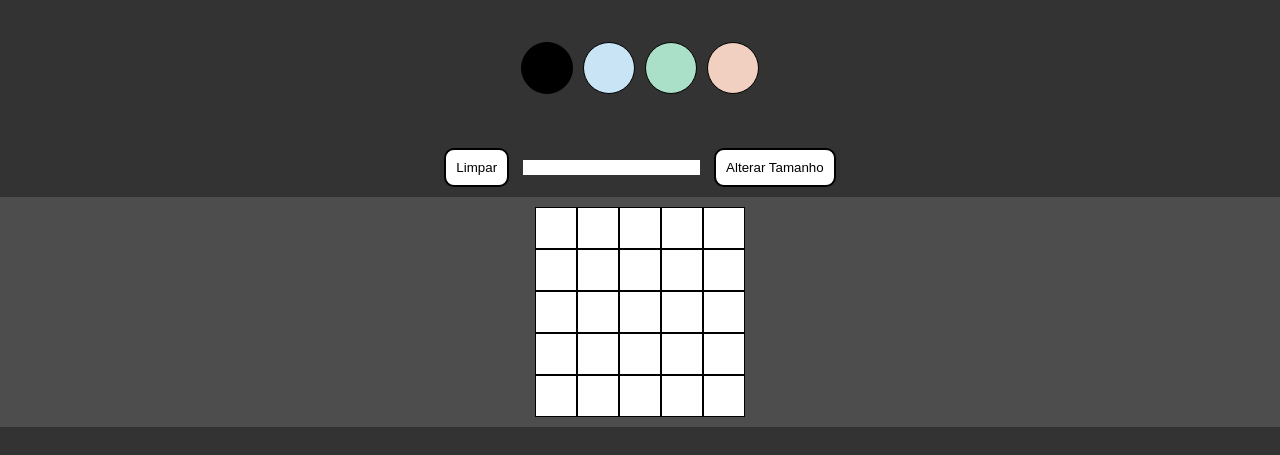
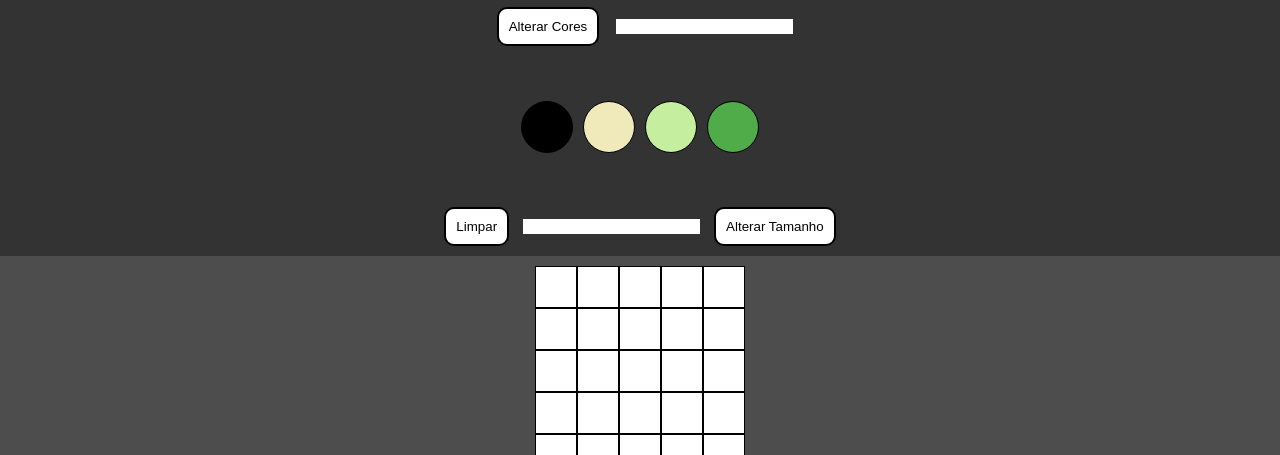
Before and after one commit to Murilo-Rainho/Pixel-Art, a plain HTML site: page index.html in a window 1280 px wide. Shown: the part 197-652 px from the top of the page. Drawn offline with Linux system fonts and the light colour scheme.

Commit message:
randomizando cores sem recarregar página

```diff
--- a/index.html
+++ b/index.html
@@ -18,7 +18,8 @@
 				<section class="header2">
 					<div class="palette-name">
 						<h1 id="title">Paleta de Cores</h1>
-            <!-- <input type="number" min="1" name="numberOfColors" id="palette-size"> -->
+            <button type="button" form="randomly" class="butao" id="random-collors">Alterar Cores</button>
+            <input type="number" min="1" name="numberOfColors" id="palette-size">
 					</div>
 	  			<div id="color-palette"></div>
 					<button type="button" form="eraserAll" class="butao" id="clear-board">Limpar</button>
--- a/script.js
+++ b/script.js
@@ -3,8 +3,8 @@ const pixelBoard = document.querySelector('#pixel-board');
 const eraser = document.querySelector('#clear-board');
 const boardSize = document.querySelector('#board-size');
 const generateBoard = document.querySelector('#generate-board');
-const colorSelected = [`${randomColors()}`, `${randomColors()}`, `${randomColors()}`];
 let n1 = 5;
+const randomizing = document.querySelector('#random-collors');
 
 // Cria as divs da paleta de cores para selecionar a cor para pintar
 function createPaletteDivs () {
@@ -21,7 +21,7 @@ function createPaletteDivs () {
 			div.className = 'color';
 			colorPalette.appendChild(div);
 			div = document.querySelector('#color-palette').lastElementChild;
-			div.style.backgroundColor = colorSelected[index - 1];
+			div.style.backgroundColor = randomColors();
 		}
 
 	}
@@ -164,14 +164,93 @@ boardSize.addEventListener('keypress', (event) => {
 })
 
 // Gera cores hexadecimais aleatórias
+// function randomColors () {
+// 	let abc = 'ABCDEF';
+// 	let letter1 = abc[Math.floor(Math.random() * 6)];
+// 	let numbers1 = Math.floor(Math.random() * 10);
+// 	let letter2 = abc[Math.floor(Math.random() * 6)];
+// 	let numbers2 = Math.floor(Math.random() * 10);
+// 	let letter3 = abc[Math.floor(Math.random() * 6)];
+// 	let numbers3 = Math.floor(Math.random() * 10);
+// 	let color = `#${letter1}${numbers1}${letter2}${numbers2}${letter3}${numbers3}`;
+// 	return color;
+// }
+
+// Cria cor aleatória no formato rgb(xxx, xxx, xxx)
 function randomColors () {
-	let abc = 'ABCDEF';
-	let letter1 = abc[Math.floor(Math.random() * 6)];
-	let numbers1 = Math.floor(Math.random() * 10);
-	let letter2 = abc[Math.floor(Math.random() * 6)];
-	let numbers2 = Math.floor(Math.random() * 10);
-	let letter3 = abc[Math.floor(Math.random() * 6)];
-	let numbers3 = Math.floor(Math.random() * 10);
-	let color = `#${letter1}${numbers1}${letter2}${numbers2}${letter3}${numbers3}`;
-	return color;
+	let number1;
+	let number2;
+	let number3;
+	let n2;
+	let n3;
+
+	for (let index = 0; index < 3; index++) {
+	let n1 = Math.floor(Math.random() * 3);
+		if (n1 == 2) {
+			n2 = Math.floor(Math.random() * 6);
+		} else {
+			n2 = Math.floor(Math.random() * 10);
+		}
+		if (n1 == 2 && n2 == 5) {
+			n3 = Math.floor(Math.random() * 1);
+		} else {
+			n3 = Math.floor(Math.random() * 10);
+		}
+		if (index == 0) {
+			if (n1 == 0) {
+				if (n2 == 0) {
+					if (n3 == 0) {
+						number1 = '0';
+					} else {
+						number1 = `${n3}`;
+					}
+				} else {
+					number1 = `${n2}${n3}`;
+				}
+			} else {
+				number1 = `${n1}${n2}${n3}`;
+			}
+		} else if (index == 1) {
+			if (n1 == 0) {
+				if (n2 == 0) {
+					if (n3 == 0) {
+						number2 = '0';
+					} else {
+						number2 = `${n3}`;
+					}
+				} else {
+					number2 = `${n2}${n3}`;
+				}
+			} else {
+				number2 = `${n1}${n2}${n3}`;
+			}
+		} else {
+			if (n1 == 0) {
+				if (n2 == 0) {
+					if (n3 == 0) {
+						number3 = '0';
+					} else {
+						number3 = `${n3}`;
+					}
+				} else {
+					number3 = `${n2}${n3}`;
+				}
+			} else {
+				number3 = `${n1}${n2}${n3}`;
+			}
+		}
+	}
+
+	let codigoRGB = `rgb(${number1}, ${number2}, ${number3})`;
+	return codigoRGB;
 }
+
+// Adiciona a possibilidade de randomizar as cores sem recarregar a página
+randomizing.addEventListener('click', () => {
+  let colorsOfPalette = document.querySelectorAll('.color');
+  for (let index = 0; index < colorsOfPalette.length; index++) {
+    if (index != 0) {
+      colorsOfPalette[index].style.backgroundColor = randomColors();
+    }
+  }
+})
```
